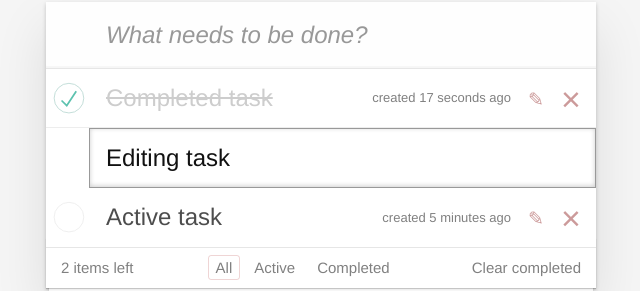
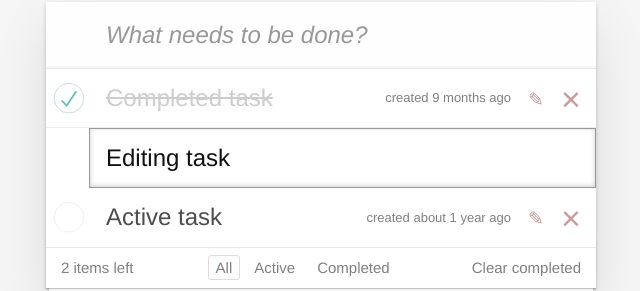
Before and after one commit to ldenchik215/ToDo, a React (Create React App) app: page / in a window 1280 px wide. Shown: the part 128-419 px from the top of the page, without its empty margins (319-959 px from the left). Built offline with nearby package versions, Linux system fonts and the light colour scheme; the HTML template or start-up script is replaced by a standard one.

Commit message:
todo complete

```diff
--- a/package.json
+++ b/package.json
@@ -31,6 +31,7 @@
     "@babel/eslint-parser": "^7.26.5",
     "@babel/plugin-proposal-private-property-in-object": "^7.21.11",
     "@babel/preset-react": "^7.26.3",
+    "date-fns": "^4.1.0",
     "eslint": "^8.57.1",
     "eslint-config-airbnb": "^19.0.4",
     "eslint-config-prettier": "^10.0.1",
--- a/src/App.js
+++ b/src/App.js
@@ -1,5 +1,5 @@
 /*eslint no-unused-vars: "warn"*/
-import React, { useState } from 'react'
+import React, { useState, useEffect, useCallback } from 'react'
 
 import NewTaskForm from './components/NewTaskForm/NewTaskForm'
 import TaskList from './components/TaskList/TaskList'
@@ -8,47 +8,56 @@ import Footer from './components/Footer/Footer'
 export default function App() {
   const [taskList, setTaskList] = useState([
     {
-      taskClass: 'completed',
       text: 'Completed task',
-      created: 'created 17 seconds ago',
+      created: new Date(2024, 5),
       isDone: true,
       isEditing: false,
       id: 0,
     },
     {
-      taskClass: 'editing',
       text: 'Editing task',
-      created: 'created 17 seconds ago',
+      created: new Date(2025, 1),
       isDone: false,
       isEditing: true,
       id: 1,
     },
     {
-      taskClass: '',
       text: 'Active task',
-      created: 'created 5 minutes ago',
+      created: new Date(2024, 1),
       isDone: false,
       isEditing: false,
       id: 2,
     },
   ])
 
-  const [filter, setFilter] = useState('all')
+  const [filtered, setFiltered] = useState(taskList)
+  const [filterStatus, setFilterStatus] = useState('all')
 
-  const tasksFiltered = taskList.filter((task) => {
-    if (filter === 'active') return !task.isDone
-    if (filter === 'completed') return task.isDone
-    if (filter === 'all') return task
-    return null
-  })
+  const tasksFilter = useCallback(
+    (status) => {
+      if (status === 'all') {
+        setFilterStatus('all')
+        setFiltered(taskList)
+      } else {
+        const newFiltered = taskList.filter((task) => task.isDone === status)
+        setFilterStatus(status)
+        setFiltered(newFiltered)
+      }
+    },
+    [taskList],
+  )
+
+  useEffect(() => {
+    tasksFilter(filterStatus)
+  }, [filterStatus, tasksFilter])
 
   const toggleTaskState = (id, boolTaskState) => {
     setTaskList(
-      taskList.map((item, i) => {
+      taskList.map((item) => {
         const task = {
           ...item,
         }
-        if (i === id) {
+        if (task.id === id) {
           task[boolTaskState] = !task[boolTaskState]
         }
         return task
@@ -60,16 +69,58 @@ export default function App() {
     toggleTaskState(id, 'isDone')
   }
 
-  const taskEdit = (id) => {
+  const taskEditToggle = (id) => {
     toggleTaskState(id, 'isEditing')
   }
 
   const taskDeleted = (id) => {
-    setTaskList(taskList.filter((item, i) => i !== id))
+    setTaskList(taskList.filter((item) => item.id !== id))
   }
 
   const deleteComleeted = () => {
     setTaskList(taskList.filter((item) => !item.isDone))
+  }
+
+  const taskAdd = (text) => {
+    if (text.trim() === '') return
+    const newTask = {
+      text: text.trim(),
+      created: Date.now(),
+      isDone: false,
+      isEditing: false,
+      id: Date.now(),
+    }
+
+    setTaskList([...taskList, newTask])
+  }
+
+  const taskEdit = (id, inputVal) => {
+    setTaskList(
+      taskList.map((item) => {
+        const task = {
+          ...item,
+        }
+        if (item.id === id) {
+          task.text = inputVal.trim()
+          task.isEditing = false
+        }
+        return task
+      }),
+    )
+  }
+
+  const handleKeyDown = (input, setInput, e) => {
+    if (e.key === 'Enter') {
+      taskAdd(input)
+      setInput('')
+      e.target.value = ''
+      e.target.blur()
+    }
+    if (e.key === 'Escape') {
+      setInput('')
+      e.target.value = ''
+      e.target.blur()
+    }
   }
 
   return (
@@ -77,21 +128,21 @@ export default function App() {
       <section className="todoapp">
         <header className="header">
           <h1>todos</h1>
-          <NewTaskForm />
+          <NewTaskForm handleKeyDown={handleKeyDown} />
         </header>
         <section className="main">
           <TaskList
-            taskList={taskList}
-            tasksFiltered={tasksFiltered}
+            filtered={filtered}
+            taskEdit={taskEdit}
             onClickDone={(id) => taskDoneToggle(id)}
-            onClickEdit={(id) => taskEdit(id)}
+            onClickEdit={(id) => taskEditToggle(id)}
             onClickDelete={(id) => taskDeleted(id)}
           />
           <Footer
             deleteComleeted={deleteComleeted}
-            filter={filter}
-            setFilter={setFilter}
+            tasksFilter={tasksFilter}
             tasksLeft={taskList.filter((task) => !task.isDone).length}
+            filterStatus={filterStatus}
           />
         </section>
       </section>
--- a/src/components/Footer/Footer.jsx
+++ b/src/components/Footer/Footer.jsx
@@ -1,10 +1,10 @@
 import TaskFilter from '../TasksFilter/TasksFilter'
 
-export default function Footer({ deleteComleeted, filter, setFilter, tasksLeft }) {
+export default function Footer({ deleteComleeted, tasksFilter, tasksLeft, filterStatus }) {
   return (
     <footer className="footer">
       <span className="todo-count">{tasksLeft} items left</span>
-      <TaskFilter filter={filter} setFilter={setFilter} />
+      <TaskFilter tasksFilter={tasksFilter} filterStatus={filterStatus} />
       <button className="clear-completed" type="button" onClick={deleteComleeted}>
         Clear completed
       </button>
--- a/src/components/NewTaskForm/NewTaskForm.jsx
+++ b/src/components/NewTaskForm/NewTaskForm.jsx
@@ -1,3 +1,15 @@
-export default function NewTaskForm() {
-  return <input className="new-todo" placeholder="What needs to be done?" />
+import React, { useState } from 'react'
+
+export default function NewTaskForm({ handleKeyDown }) {
+  const [input, setInput] = useState('')
+
+  return (
+    <input
+      className="new-todo"
+      placeholder="What needs to be done?"
+      onChange={(e) => setInput(e.target.value)}
+      onKeyDown={(e) => handleKeyDown(input, setInput, e)}
+      value={input}
+    />
+  )
 }
--- a/src/components/Task/Task.jsx
+++ b/src/components/Task/Task.jsx
@@ -1,4 +1,5 @@
-import React from 'react'
+import React, { useState } from 'react'
+import { formatDistanceToNow } from 'date-fns'
 
 export default function Task({
   text,
@@ -7,10 +8,13 @@ export default function Task({
   isDone,
   id,
   onClickDone,
-  onClickEdit,
+  taskEditToggle,
   onClickDelete,
-  isVisible,
+  taskEdit,
 }) {
+  const [input, setInput] = useState(text)
+  const [inputCache, setInputCache] = useState(input)
+
   const taskClasses = []
 
   if (isEditing) {
@@ -21,22 +25,42 @@ export default function Task({
     taskClasses.push('completed')
   }
 
-  if (isVisible) {
-    taskClasses.push('visible')
+  const changeInputValue = (e, inputVal = inputCache, setFn = setInput) => {
+    e.target.value = inputVal.trim()
+    setFn(inputVal.trim())
+  }
+
+  const handleKeyDown = (e) => {
+    if (e.key === 'Enter') {
+      changeInputValue(e, input, setInputCache)
+      taskEdit(id, input)
+    }
+    if (e.key === 'Escape') {
+      changeInputValue(e, inputCache, setInput)
+      taskEditToggle()
+    }
   }
 
   return (
     <li className={taskClasses.join(' ')}>
       <div className="view">
-        <input className="toggle" type="checkbox" defaultChecked={isDone} id={id} onClick={() => onClickDone()} />
+        <input className="toggle" type="checkbox" checked={isDone} id={id} onChange={() => onClickDone()} />
         <label htmlFor={id}>
           <span className="description">{text}</span>
-          <span className="created">{created}</span>
+          <span className="created">created {formatDistanceToNow(new Date(created), { addSuffix: true })}</span>
         </label>
-        <button className="icon icon-edit" type="button" aria-label="Edit task" onClick={onClickEdit} />
+        <button className="icon icon-edit" type="button" aria-label="Edit task" onClick={taskEditToggle} />
         <button className="icon icon-destroy" type="button" aria-label="Delete task" onClick={onClickDelete} />
       </div>
-      {isEditing && <input type="text" className="edit" defaultValue={text} />}
+      {isEditing && (
+        <input
+          type="text"
+          className="edit"
+          onChange={(e) => setInput(e.target.value)}
+          onKeyDown={handleKeyDown}
+          value={input}
+        />
+      )}
     </li>
   )
 }
--- a/src/components/TaskList/TaskList.jsx
+++ b/src/components/TaskList/TaskList.jsx
@@ -3,15 +3,16 @@ import React from 'react'
 
 import Task from '../Task/Task'
 
-export default function TaskList({ tasksFiltered, onClickDone, onClickEdit, onClickDelete }) {
-  const tasks = tasksFiltered.map((task, idx) => {
+export default function TaskList({ filtered, taskEdit, onClickDone, onClickEdit, onClickDelete }) {
+  const tasks = filtered.map((task) => {
     return (
       <Task
-        key={idx}
+        key={task.id}
         {...task}
-        onClickDone={() => onClickDone(idx)}
-        onClickEdit={() => onClickEdit(idx)}
-        onClickDelete={() => onClickDelete(idx)}
+        taskEdit={taskEdit}
+        onClickDone={() => onClickDone(task.id)}
+        taskEditToggle={() => onClickEdit(task.id)}
+        onClickDelete={() => onClickDelete(task.id)}
       />
     )
   })
--- a/src/components/TasksFilter/TasksFilter.jsx
+++ b/src/components/TasksFilter/TasksFilter.jsx
@@ -1,21 +1,35 @@
-export default function TaskFilter({ filter, setFilter }) {
+export default function TaskFilter({ tasksFilter, filterStatus = 'all' }) {
   return (
     <ul className="filters">
       <li>
-        <button className={filter === 'all' ? 'selected' : null} type="button" onClick={() => setFilter('all')}>
+        <button
+          className={filterStatus === 'all' ? 'selected' : null}
+          type="button"
+          onClick={() => {
+            tasksFilter('all')
+          }}
+        >
           All
         </button>
       </li>
       <li>
-        <button className={filter === 'active' ? 'selected' : null} type="button" onClick={() => setFilter('active')}>
+        <button
+          className={filterStatus === false ? 'selected' : null}
+          type="button"
+          onClick={() => {
+            tasksFilter(false)
+          }}
+        >
           Active
         </button>
       </li>
       <li>
         <button
-          className={filter === 'completed' ? 'selected' : null}
+          className={filterStatus === true ? 'selected' : null}
           type="button"
-          onClick={() => setFilter('completed')}
+          onClick={() => {
+            tasksFilter(true)
+          }}
         >
           Completed
         </button>
```
Also changed, not shown: .eslintrc.json, 1 other file (tests, documents, lock files or other folders).
